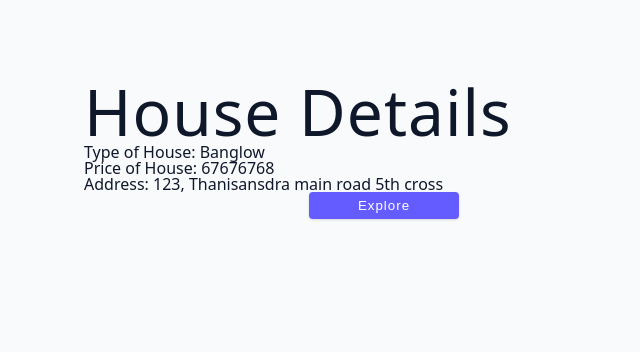
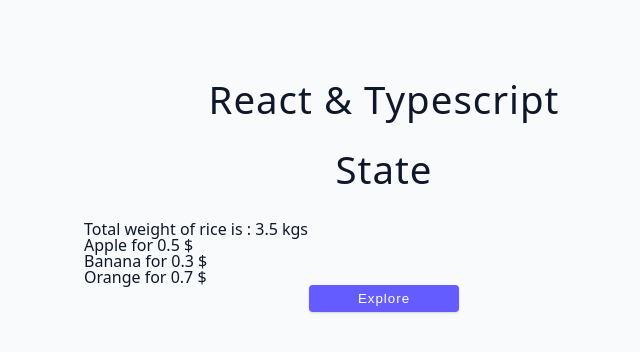
Before and after one commit to emmeiwhite/11-react-with-ts, a React (Vite) app: page / in a window 1280 px wide. Shown: the top 352 px of the page, without its empty margins (256-896 px from the left). Built offline with nearby package versions, Linux system fonts and the light colour scheme.

Commit message:
So far mostly TS infers the type for us

```diff
--- a/src/App.tsx
+++ b/src/App.tsx
@@ -1,13 +1,9 @@
-import Component from './starter/02-props'
+import Component from './starter/03-state'
 
 function App() {
   return (
-    <main>
-      <Component
-        houseAddress="123, Thanisansdra main road 5th cross"
-        housePrice={67676768}
-        houseType="Banglow"
-      >
+    <main className="bg-slate-900">
+      <Component>
         <button className="btn btn-center py-2 px-3">Explore</button>
       </Component>
     </main>
--- a/src/starter/02-props/index.tsx
+++ b/src/starter/02-props/index.tsx
@@ -9,7 +9,7 @@ type HouseProps = PropsWithChildren<{
 function House(props: HouseProps) {
   const { houseType, housePrice, houseAddress, children } = props
   return (
-    <div className="align-center">
+    <div className="text-center">
       <h1>House details</h1>
       <div>
         <p>Type of House: {houseType}</p>
--- a/src/starter/03-state/index.tsx
+++ b/src/starter/03-state/index.tsx
@@ -1,9 +1,74 @@
-function Component() {
+// useState is a Generic in TypeScript, however for the primitive types, TS infers the type
+
+import { useState } from 'react'
+
+// import { type PropsWithChildren } from 'react'
+
+// type Item = {
+//   id: number
+//   name: string
+//   price: number
+//   inStock: boolean
+// }
+
+const items = [
+  {
+    id: 1,
+    name: 'Apple',
+    price: 0.5,
+    inStock: true
+  },
+  {
+    id: 2,
+    name: 'Banana',
+    price: 0.3,
+    inStock: true
+  },
+  {
+    id: 3,
+    name: 'Orange',
+    price: 0.7,
+    inStock: false
+  }
+]
+
+// type LifeChoresProps = PropsWithChildren<{}>
+
+function LifeChores() {
+  const [completed, setCompleted] = useState(false)
+  const [totalKgs, setTotalKgs] = useState(3.5)
+  const [list, setList] = useState(items)
   return (
     <div>
       <h2>React & Typescript</h2>
       <h2>State</h2>
+
+      {completed && <p>Course is Completed!</p>}
+
+      <p>Total weight of rice is : {totalKgs} kgs</p>
+      {list.map(item => (
+        <p key={item.id}>
+          {item.name} for {item.price} $
+        </p>
+      ))}
+
+      <button
+        className="btn btn-center"
+        onClick={() => {
+          setList([
+            ...list,
+            {
+              id: new Date().toTimeString(),
+              name: 'Mango',
+              price: 0.8,
+              inStock: true
+            }
+          ])
+        }}
+      >
+        Explore
+      </button>
     </div>
-  );
+  )
 }
-export default Component;
+export default LifeChores
```
